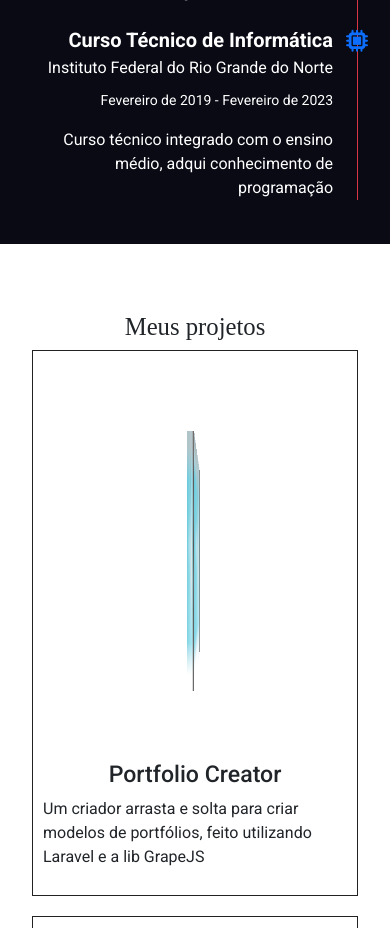
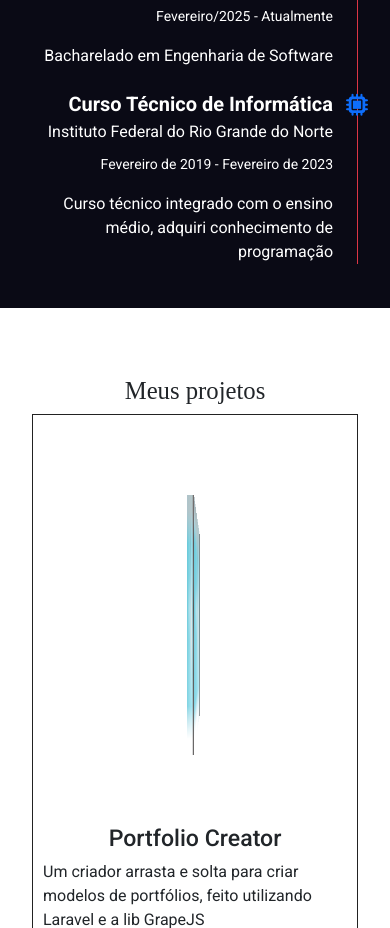
Before and after one commit to dilsoncampelo10/portfolio02, an Angular app: page / in a window 390 px wide. Shown: the part 7280-8208 px from the top of the page. Built offline with nearby package versions, Linux system fonts and the light colour scheme; a web font is replaced by a local one.

Commit message:
fix: mobile

```diff
--- a/src/app/components/home/skill/skill.component.scss
+++ b/src/app/components/home/skill/skill.component.scss
@@ -59,6 +59,7 @@
 @media(max-width:500px){
     .skill_area{
         padding: 20px;
+        height: auto !important;
         .container{
             flex-direction: column;
 
--- a/src/app/data/experiences.ts
+++ b/src/app/data/experiences.ts
@@ -41,7 +41,7 @@ export const experiences: IExperience[] = [
         start: 'Fevereiro de 2019',
         end: 'Fevereiro de 2023',
         type: 'academy',
-        description:'Curso técnico integrado com o ensino médio, adqui conhecimento de programação',
+        description:'Curso técnico integrado com o ensino médio, adquiri conhecimento de programação',
         icon: 'fa-solid fa-microchip',
 
     },
```
